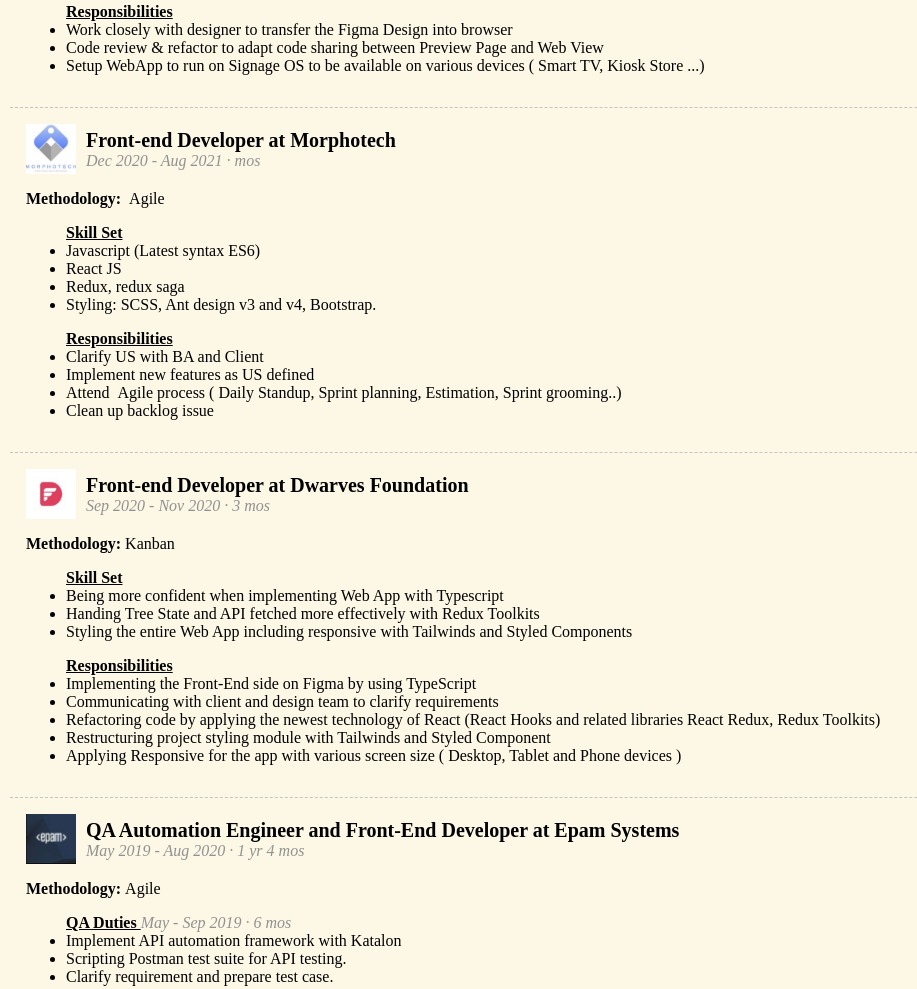
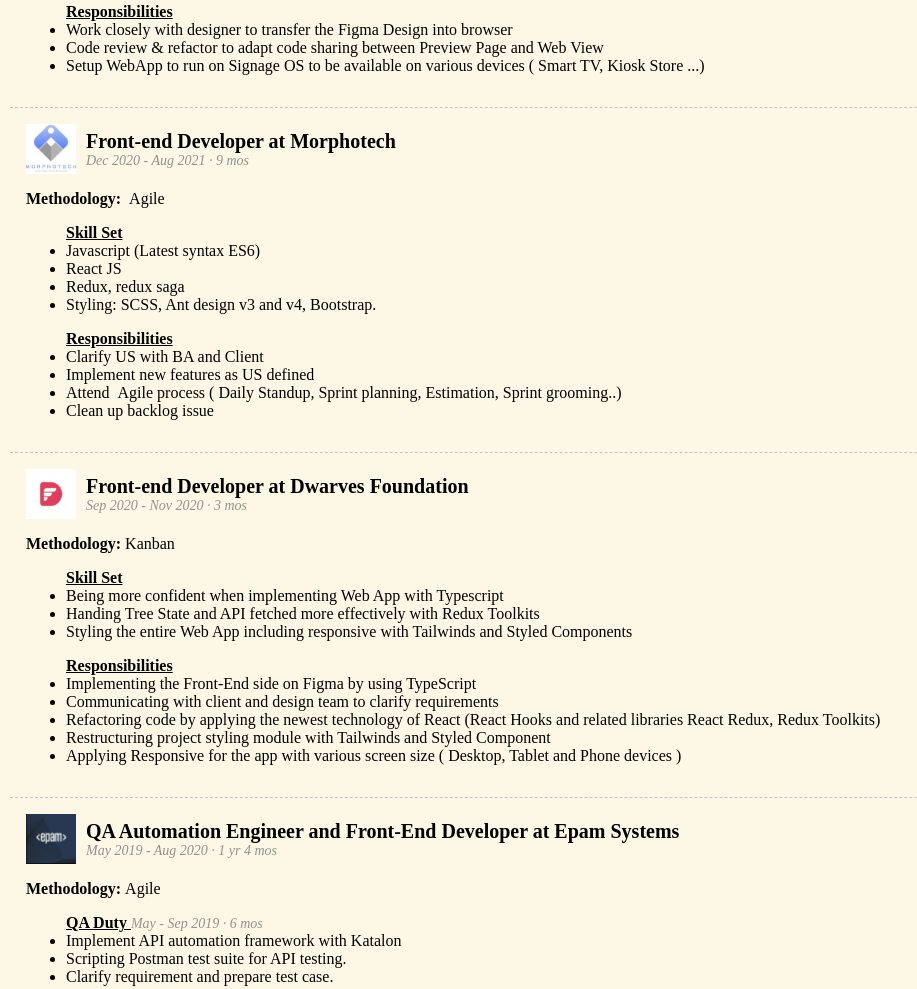
Before and after one commit to jakedao/jakedao.github.io, a plain HTML site: page index.html in a window 1280 px wide. Shown: the part 1363-2352 px from the top of the page, without its empty margins (0-917 px from the left). Drawn offline with Linux system fonts and the light colour scheme.

Commit message:
fix: change timeline css

```diff
--- a/cv.css
+++ b/cv.css
@@ -135,6 +135,7 @@ body {
 }
 
 .timeline {
+  font-size: 14px;
   color: rgb(145, 145, 145);
 }
 
--- a/index.html
+++ b/index.html
@@ -108,7 +108,7 @@
           </div>
           <div class='vstack'>
             <div class="heading">Front-end Developer at Morphotech</div>
-            <i class="timeline">Dec 2020 - Aug 2021 · mos</i>
+            <i class="timeline">Dec 2020 - Aug 2021 · 9 mos</i>
           </div>
         </div>
         <div class="hstack"><b>Methodology:</b>&nbsp;&nbsp;Agile</div>
@@ -194,7 +194,7 @@
         </div>
         <div class="hstack"><b>Methodology:</b>&nbsp;Agile</div>
         <ul>
-          <span class="underline">QA Duties </span>
+          <span class="underline">QA Duty </span>
           <i class="timeline">May - Sep 2019 · 6 mos</i>
           <li>Implement API automation framework with Katalon</li>
           <li>Scripting Postman test suite for API testing.</li>
```
